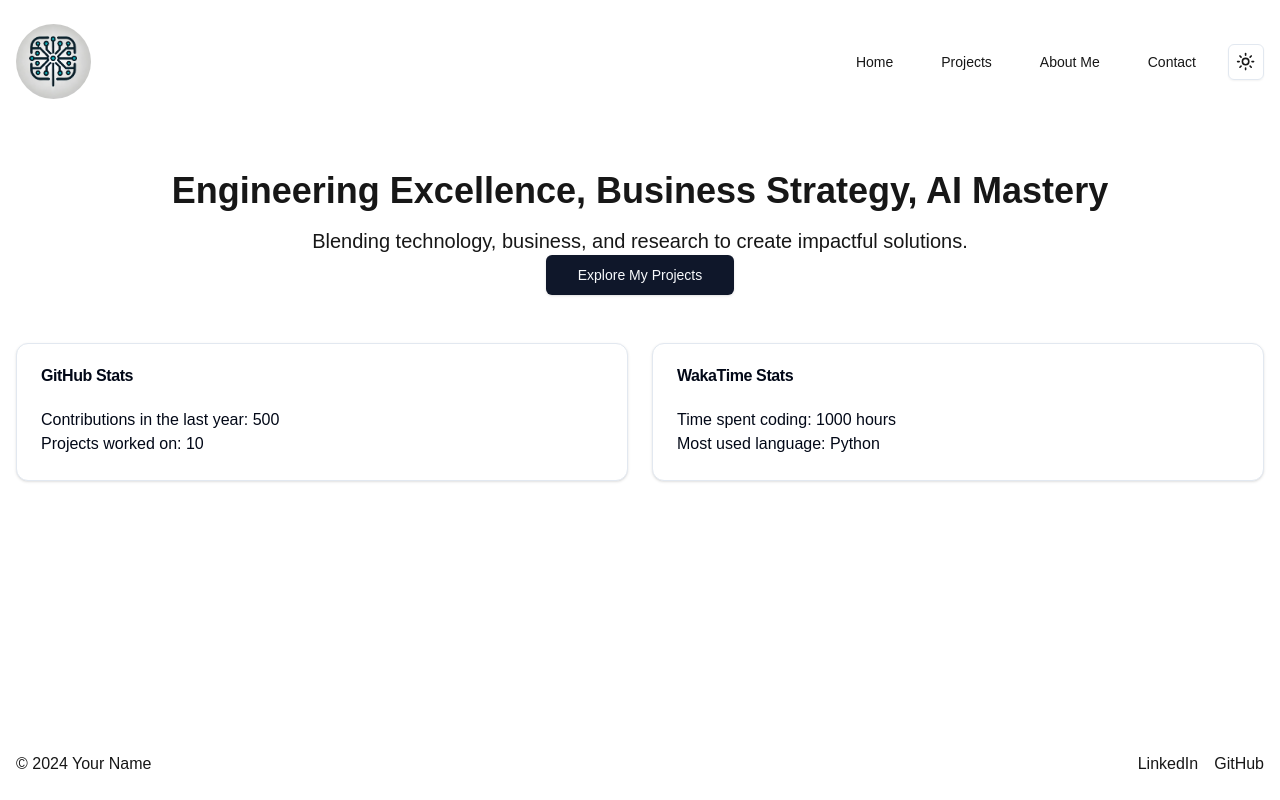
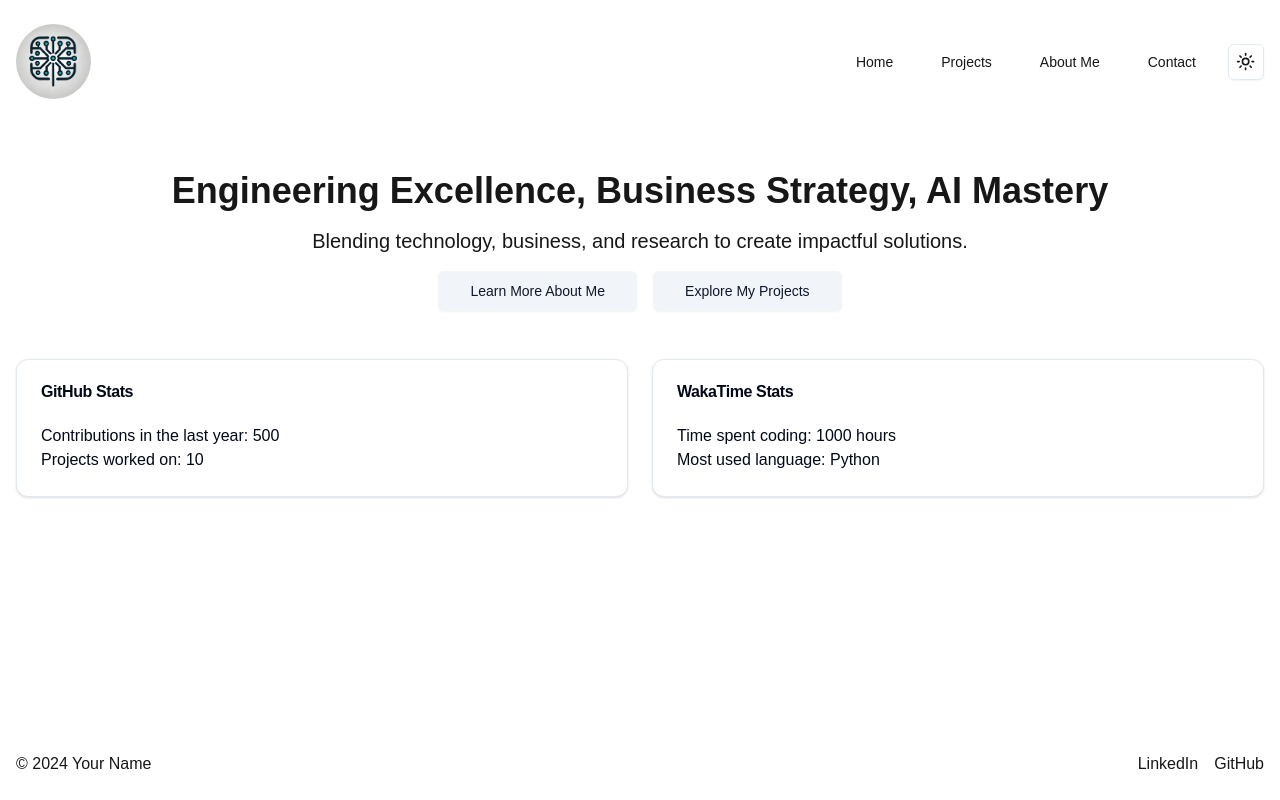
Before and after one commit to mvishiu11/jakub-muszynski, a Next.js app: page / in a window 1280 px wide. Built offline with nearby package versions, Linux system fonts and the light colour scheme.

Commit message:
feat: change home page button placing and coloring

```diff
--- a/src/components/home-page.tsx
+++ b/src/components/home-page.tsx
@@ -11,9 +11,15 @@ export function Page() {
       <section className="text-center space-y-4">
         <h1 className="text-4xl font-bold">Engineering Excellence, Business Strategy, AI Mastery</h1>
         <p className="text-xl">Blending technology, business, and research to create impactful solutions.</p>
+
+         <div className="flex flex-col sm:flex-row justify-center items-center space-y-4 sm:space-y-0 sm:space-x-4">
+        <Link href="/about" passHref>
+          <Button variant="secondary" size="lg">Learn More About Me</Button>
+        </Link>
         <Link href="/projects" passHref>
-          <Button size="lg">Explore My Projects</Button>
+          <Button variant="secondary" size="lg">Explore My Projects</Button>
         </Link>
+        </div>
       </section>
 
       {/* Stats Section */}
```
